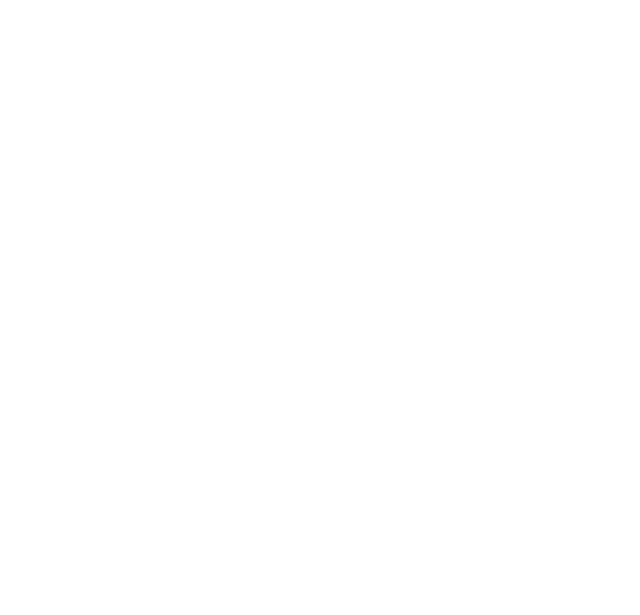
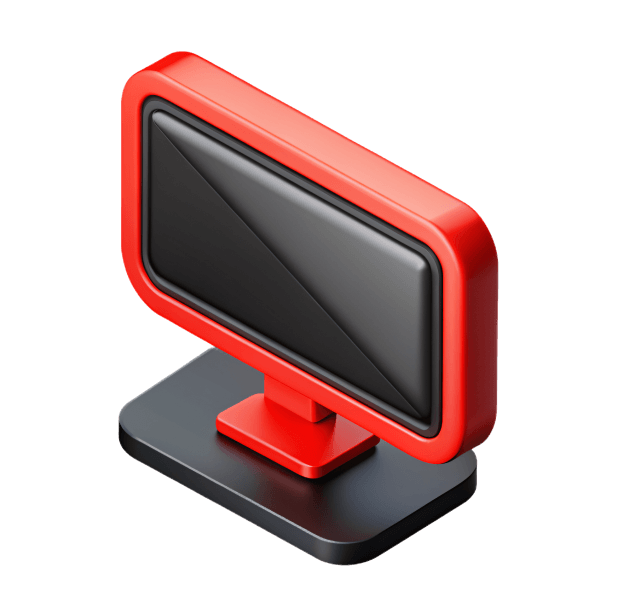
Before and after one commit to jnbfrncsc/gitpractice, a plain HTML site: page index.html in a window 1280 px wide. Shown: the whole page, without its empty margins (0-640 px from the left). Drawn offline with Linux system fonts and the light colour scheme.

Commit message:
update index file

```diff
--- a/index.html
+++ b/index.html
@@ -6,6 +6,8 @@
     <title>Document</title>
 </head>
 <body>
-
+    <div class="container">
+        <img src="img/card-img-1.png" alt="Card1" class="image1">
+    </div>
 </body>
 </html>
```
